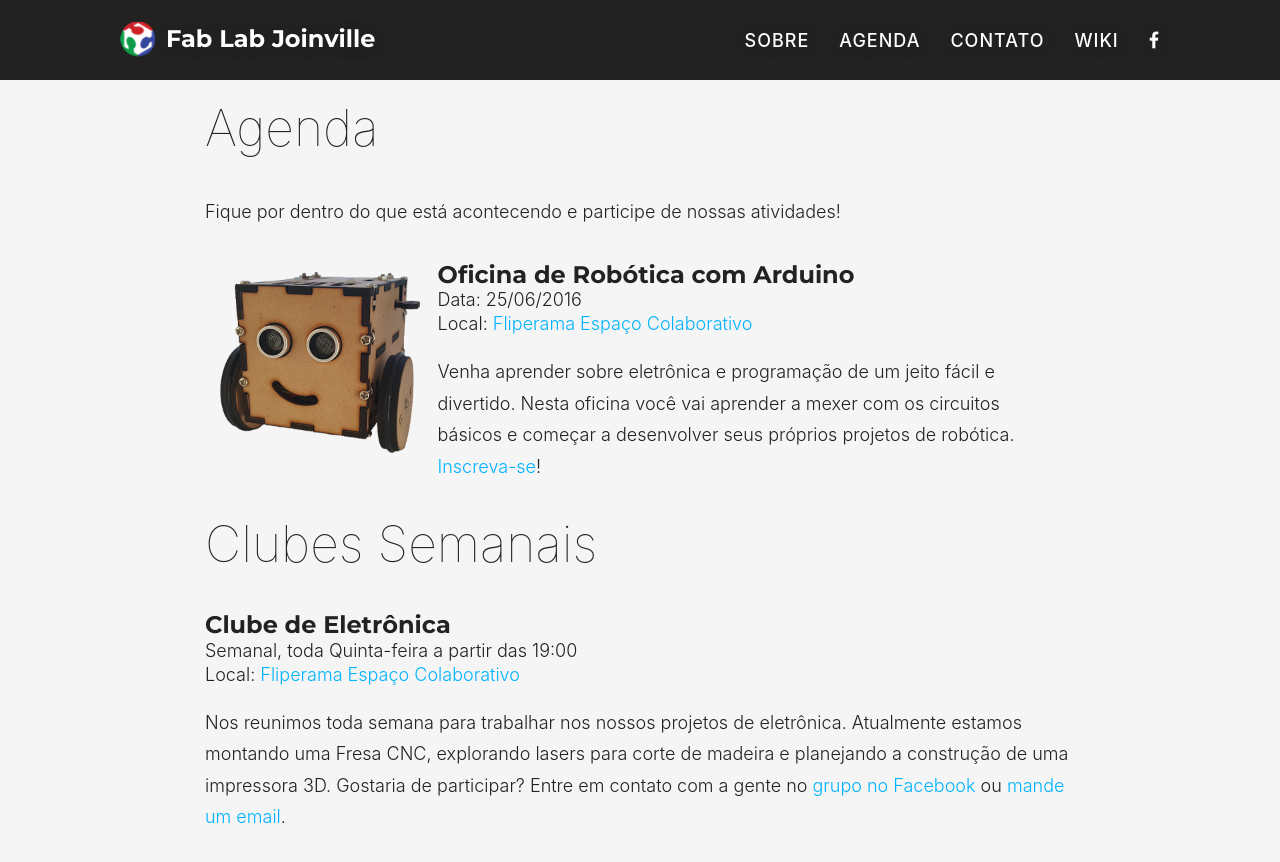
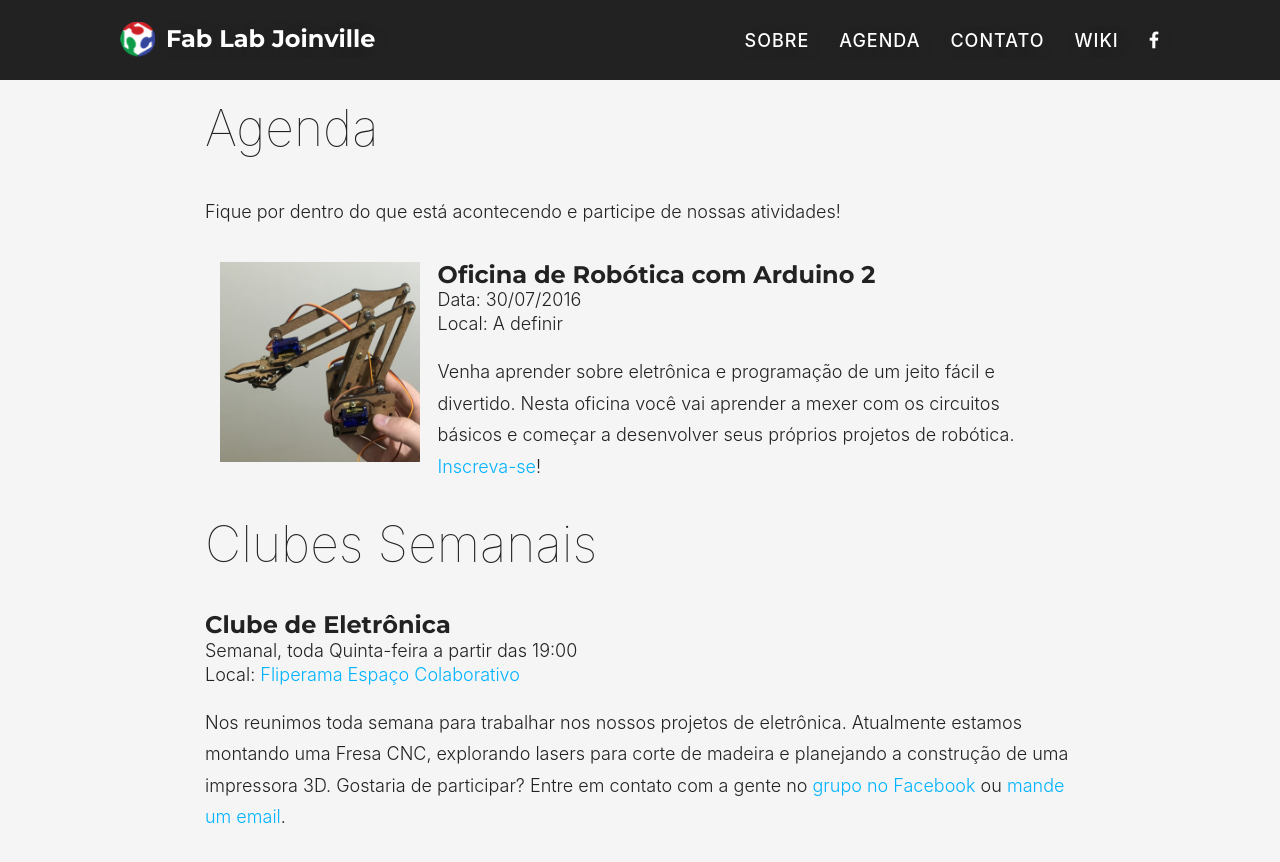
Before and after one commit to fablabjoinville/old-but-gold-fablabjoinville.github.io, a Jekyll site: the page built from index.html, in a window 1280 px wide and 900 px high, scrolled down 1712 px. Shown: the top 862 px of the window. Built offline with Jekyll 4.4.1, drawn with Linux system fonts in a browser that asks for light colours; some web fonts are replaced.

Commit message:
Atualiza com info sobre a próxima oficina.

```diff
--- a/index.html
+++ b/index.html
@@ -45,14 +45,14 @@
       <div class="col-lg-12">
         <div class="row event-row">
           <div class="col-lg-3 event-image">
-            <img style="width:200px" class="" src="/images/eventos/20160625-oficina/oficina.png" alt="">
+            <img style="width:200px" class="" src="/images/Screenshot_7_6_16__11_03_AM.png" alt="">
           </div>
           <div class="col-lg-9 event-panel">
-            <h3 class="oficina-titulo">Oficina de Robótica com Arduino</h3>
+            <h3 class="oficina-titulo">Oficina de Robótica com Arduino 2</h3>
             <div class="oficina-info">
-              <p class="oficina-data">Data: 25/06/2016</p>
+              <p class="oficina-data">Data: 30/07/2016</p>
               <p class="oficina-detalhes">
-                Local: <a href="http://www.fliperamaec.com.br/">Fliperama Espaço Colaborativo</a>
+                Local: A definir</a>
               </p>
             </div>
             <p>
```
